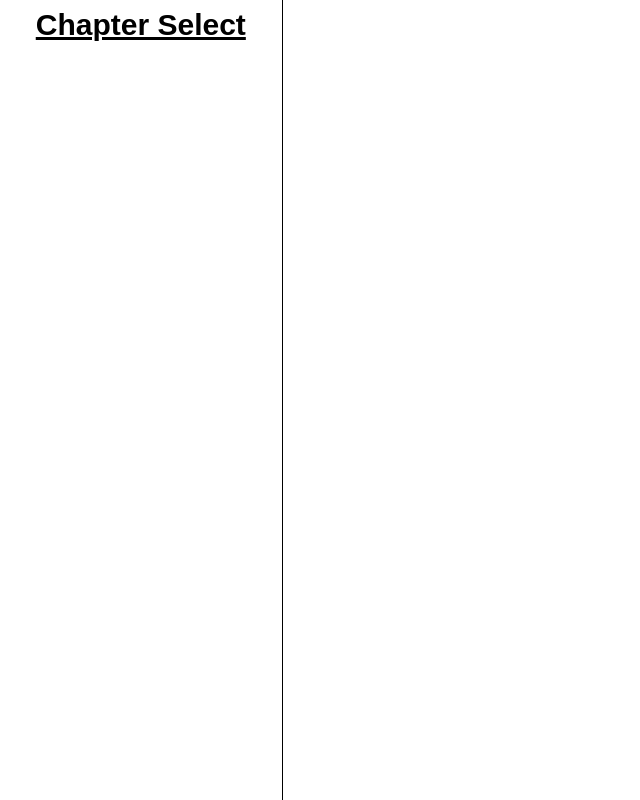
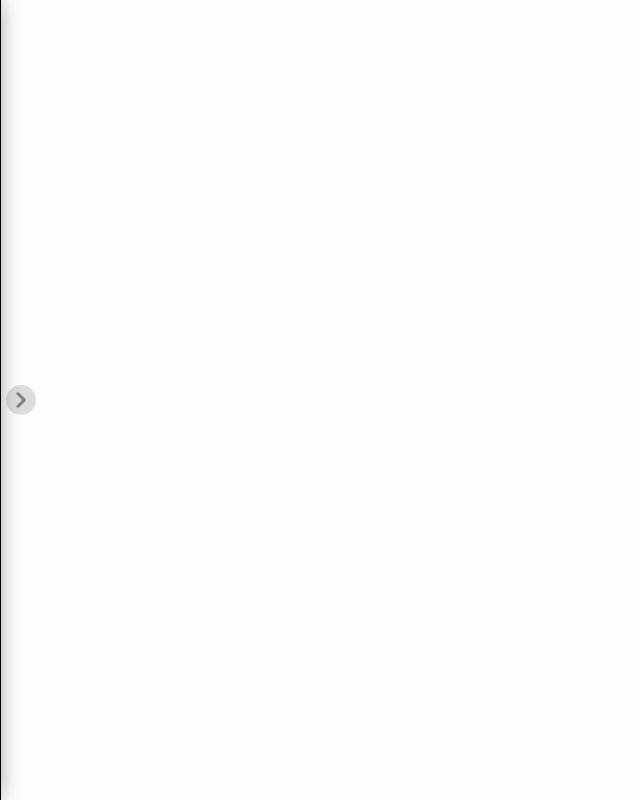
Before and after one commit to elijah15976/ESV-Bible-Web-App, a plain HTML site: page index.html in a window 1280 px wide. Shown: the whole page, without its empty margins (0-640 px from the left). Drawn offline with Linux system fonts and the light colour scheme.

Commit message:
Expanding and Retracting Menu Functionality Added

```diff
--- a/index.html
+++ b/index.html
@@ -7,16 +7,20 @@
     <link rel="stylesheet" href="style.css">
   </head>
   <body>
-    <div id="sideMenu">
-      <h2>Chapter Select</h2>
-      <div id="chapterSelections">
+    <div id="entire-sideMenu">
+      <div id="sideMenu">
+        <h2>Chapter Select</h2>
+        <div id="chapterSelections">
 
+        </div>
       </div>
+      <img id="call-menu" onclick="toggleSideMenu()" src="arrow.png" />
     </div>
 
     <main>
 
     </main>
+    <script src="menu.js"></script>
     <script src="script.js"></script>
   </body>
 </html>
--- /dev/null
+++ b/menu.js
@@ -0,0 +1,9 @@
+let menuOpen = false;
+
+function toggleSideMenu(){
+  let rotation = menuOpen ? "0deg" : "180deg";
+  let menuStyle = menuOpen ? "-1 * (300px + 2vw)" : "0px";
+  document.getElementById("call-menu").setAttribute("style", `transform: rotate(${rotation})`);
+  document.getElementById("entire-sideMenu").setAttribute("style", `margin-left:calc(${menuStyle}) !important`);
+  menuOpen = !menuOpen;
+}
--- a/style.css
+++ b/style.css
@@ -1,14 +1,30 @@
+:root{
+  --main-background: #FCFFFC;
+  --menus-background: #F8FDF3;
+}
+
 body{
+  background-color:var(--main-background);
   margin:0px;
   padding:0px;
   font-family:Arial;
 }
 
+#entire-sideMenu{
+  display:flex;
+  align-items:center;
+  width:max-content;
+  margin-left:calc(-1 * (300px + 2vw));
+  transition:0.4s;
+}
+
 #sideMenu{
+  background-color:var(--menus-background);
   border-right:1px black solid;
   padding:1vh 1vw 1vh 1vw;
-  width:20vw;
+  width:300px;
   height:98vh;
+  box-shadow:#AAAAAA 0px 0px 20px;
 }
 
 #sideMenu h2{
@@ -17,3 +33,13 @@ body{
   text-align:center;
   text-decoration:underline;
 }
+
+#call-menu{
+  background-color:#55555533;
+  margin:5px;
+  border-radius:40px;
+  width:30px;
+  height:min-content;
+  cursor:pointer;
+  transition:0.4s;
+}
```
Also changed, not shown: arrow.png (added).
